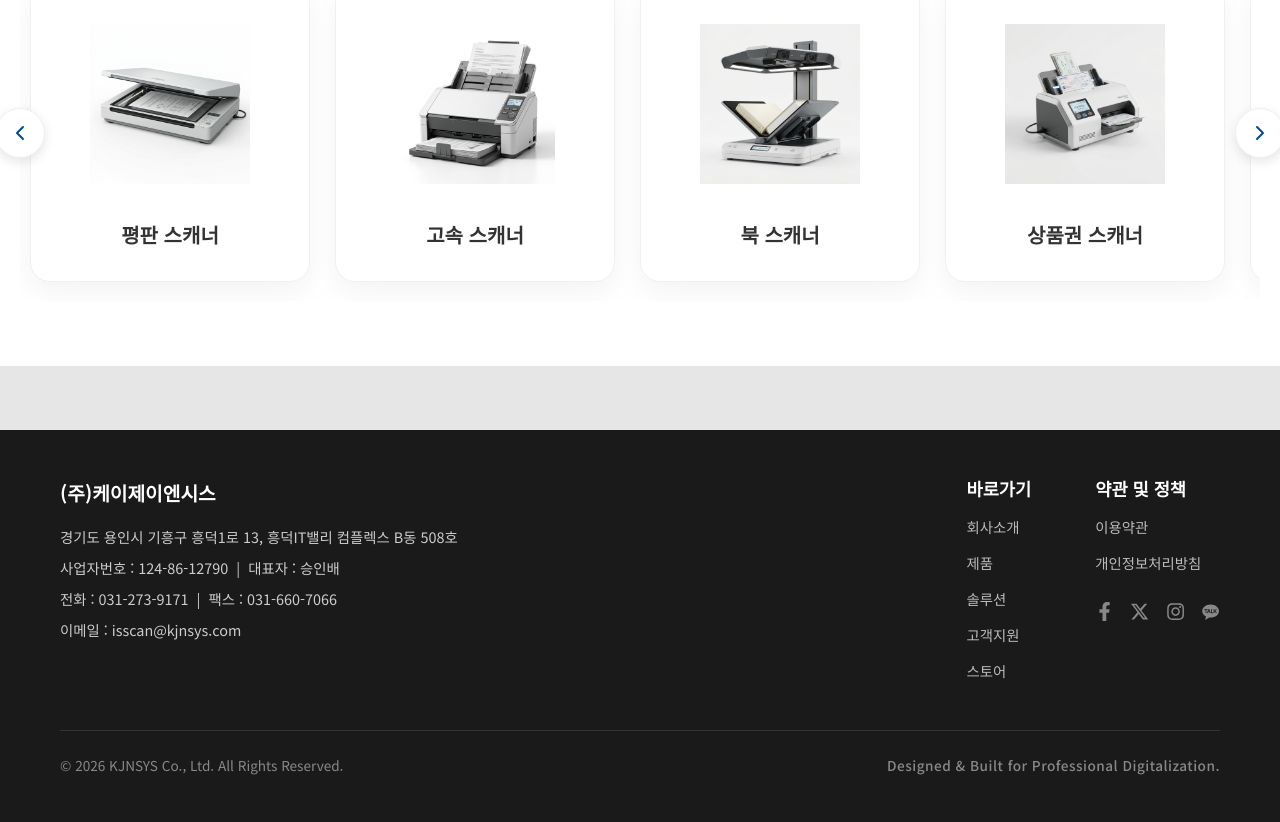
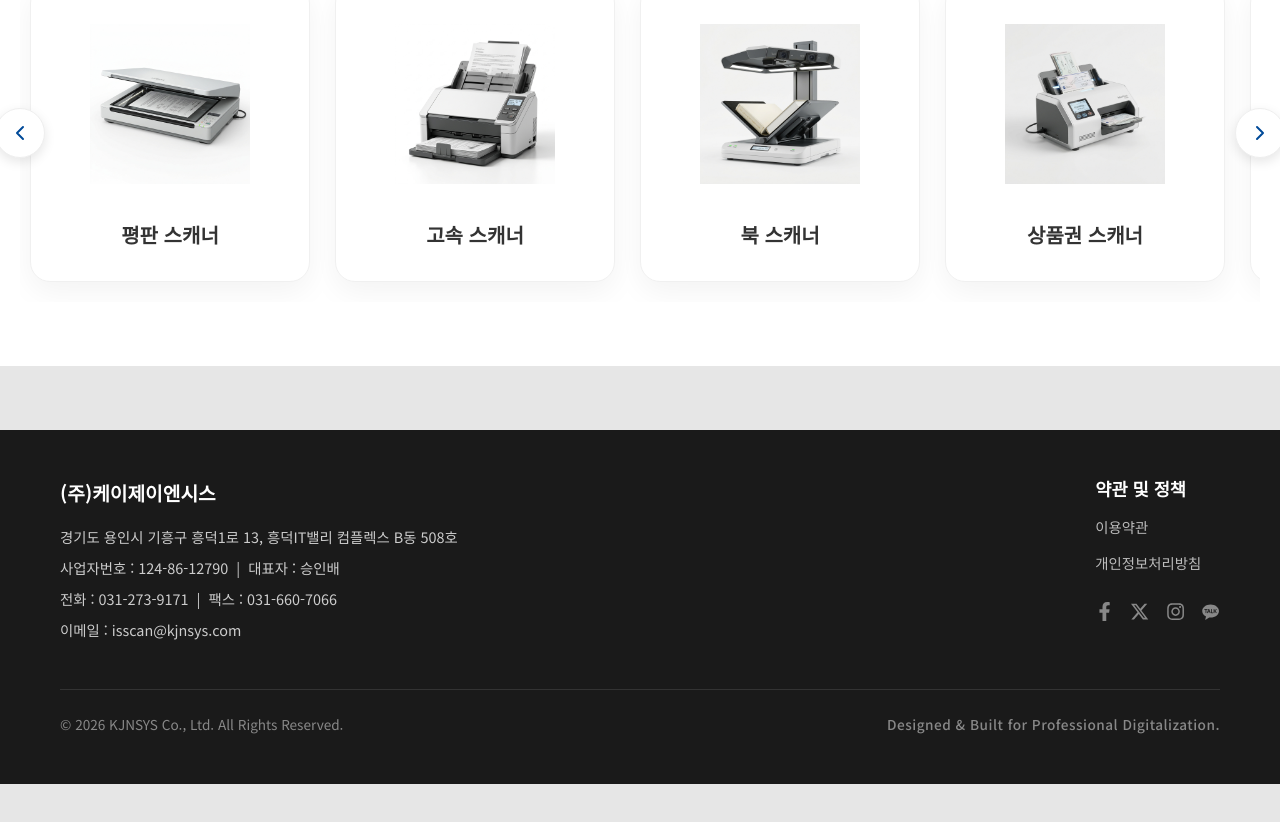
Before and after one commit to iiiisscan-byte/KJNSYS, a Next.js app: page / in a window 1280 px wide. Shown: the part 1747-2569 px from the top of the page. After the commit the page ends 2531 px from the top, so only its background shows below. Built offline with nearby package versions, Linux system fonts and the light colour scheme; no server answers; the database is empty.

Commit message:
Remove shortcut links from footer as requested

```diff
--- a/src/components/layout/Footer.tsx
+++ b/src/components/layout/Footer.tsx
@@ -18,16 +18,6 @@ export default function Footer() {
           </div>
 
           <div className={styles.linkSections}>
-            <div className={styles.linkGroup}>
-              <h4 className={styles.groupTitle}>바로가기</h4>
-              <div className={styles.groupLinks}>
-                <Link href="/#about">회사소개</Link>
-                <Link href="/product">제품</Link>
-                <Link href="/solution">솔루션</Link>
-                <Link href="/service">고객지원</Link>
-                <Link href="https://smartstore.naver.com/kjnsys" target="_blank" rel="noopener noreferrer">스토어</Link>
-              </div>
-            </div>
 
             <div className={styles.linkGroup}>
               <h4 className={styles.groupTitle}>약관 및 정책</h4>
```
